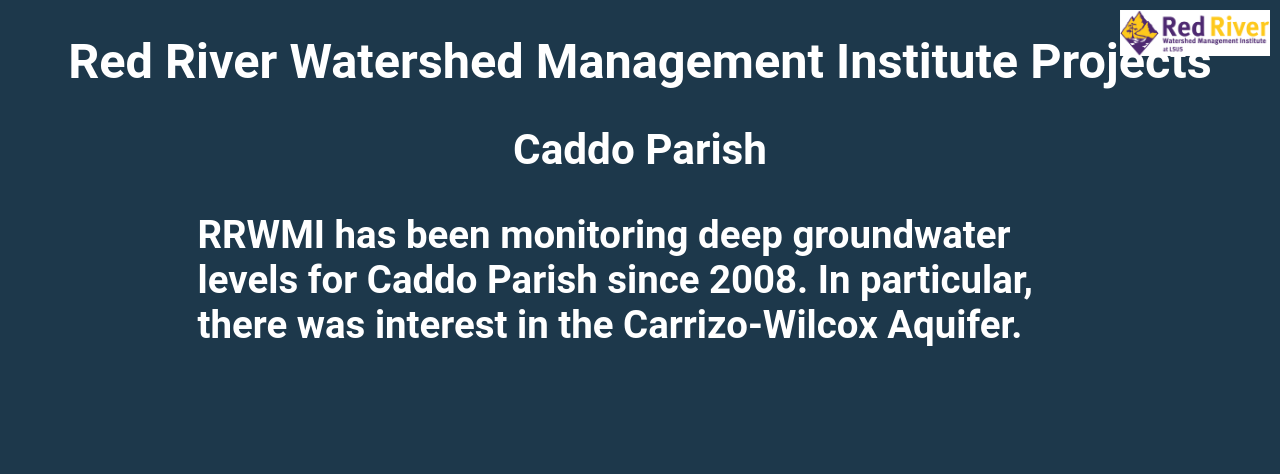
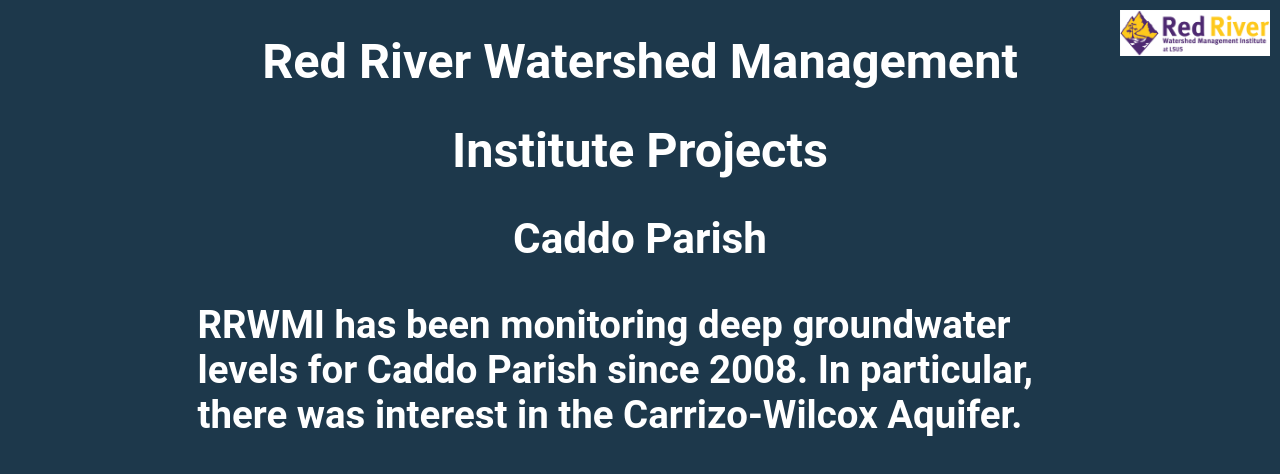
Before and after one commit to dr-maguigan/Project1, a plain HTML site: page index.html in a window 1280 px wide. Drawn offline with Linux system fonts and the light colour scheme.

Commit message:
Update index.html

```diff
--- a/index.html
+++ b/index.html
@@ -49,8 +49,9 @@ h3 {text-align: left;
 		<img src="text_white.png" alt="Red River Watershed Management Institute Logo">
 	</div>
 </div>
-	<h1>Red River Watershed Management Institute Projects</h1>
-  <h2>Caddo Parish</h2>
+	<h1>Red River Watershed Management</h1>
+	<h1>Institute Projects</h1>
+  	<h2>Caddo Parish</h2>
 	<div class="center">
 			<h3>RRWMI has been monitoring deep groundwater levels for Caddo Parish since 2008. In particular, there was interest in the Carrizo-Wilcox Aquifer.</h3>
 	</div>
```
